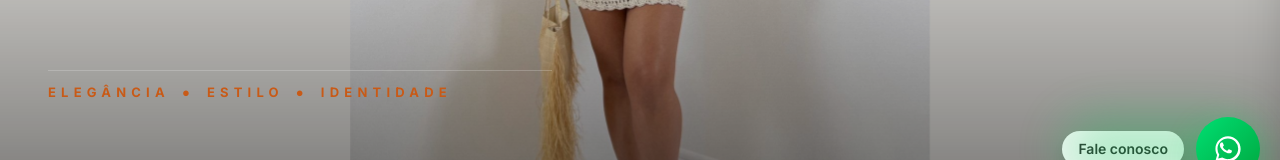
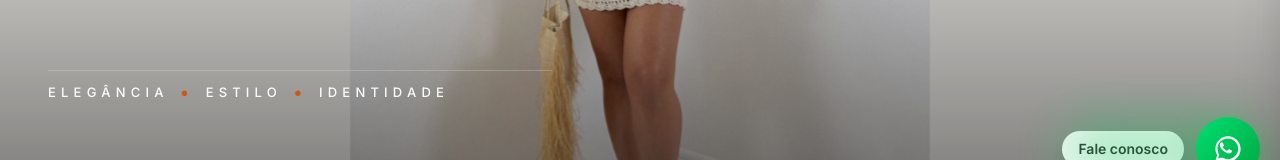
Before and after one commit to Felicordeirofcf/atelie, a Next.js app: page / in a window 1280 px wide. Shown: the part 599-759 px from the top of the page. Built offline with nearby package versions, Linux system fonts and the light colour scheme; no server answers.

Commit message:
first commit

```diff
--- a/components/home/HeroCarousel.tsx
+++ b/components/home/HeroCarousel.tsx
@@ -61,20 +61,18 @@ export default function HeroCarousel() {
               <span className="block text-[14px] md:text-[20px] font-normal tracking-wide lowercase mt-1 text-white/90"></span>
             </h1>
 
-            {/* Frase em Terracota */}
-            <div className="flex items-center gap-3 text-[#C85A17] text-[10px] md:text-[13px] uppercase tracking-[0.4em] font-bold pt-3 border-t border-white/20 w-full">
+            <div className="flex items-center gap-3 text-white/95 text-[10px] md:text-[13px] uppercase tracking-[0.4em] font-medium pt-3 border-t border-white/20 w-full">
               <span>Elegância</span>
-              <span>●</span>
+              <span className="text-[#C85A17]">●</span>
               <span>estilo</span>
-              <span>●</span>
+              <span className="text-[#C85A17]">●</span>
               <span>identidade</span>
             </div>
 
-            {/* O BOTÃO - Texto em Terracota e fundo Branco */}
             <div className="pt-20 w-full flex justify-end pointer-events-none">
               <Link
                 href={staticBanner.link}
-                className="pointer-events-auto group relative flex items-center gap-3 bg-white/95 backdrop-blur-lg border-2 border-transparent px-10 py-4 text-[#C85A17] font-sans font-bold uppercase tracking-[0.25em] text-[11px] md:text-xs shadow-xl transition-all duration-300 hover:scale-105 hover:bg-white hover:border-[#C85A17]"
+                className="pointer-events-auto group relative flex items-center gap-3 bg-white/90 backdrop-blur-lg border-2 border-transparent px-10 py-4 text-[#C85A17] font-sans font-bold uppercase tracking-[0.25em] text-[11px] md:text-xs shadow-xl transition-all duration-300 hover:bg-white hover:scale-105 hover:border-[#C85A17]"
               >
                 {staticBanner.ctaText}
 
```
